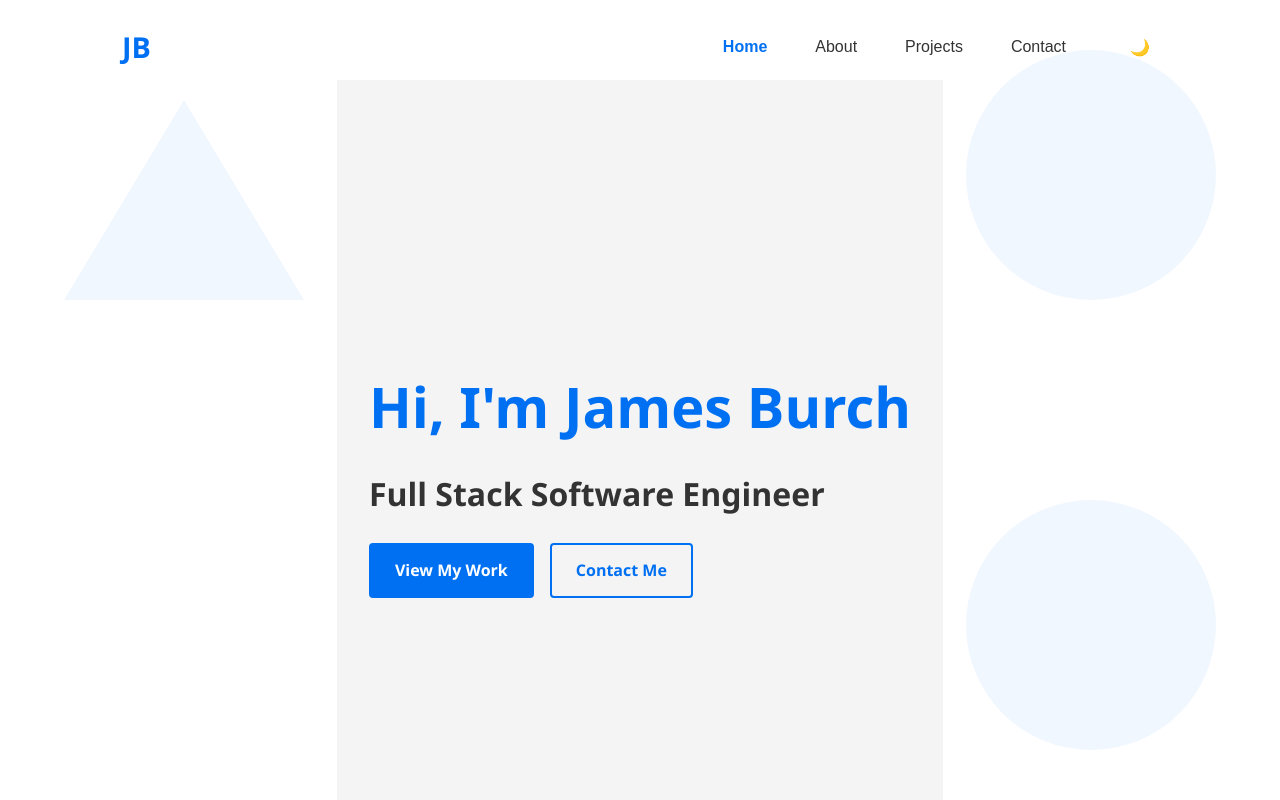
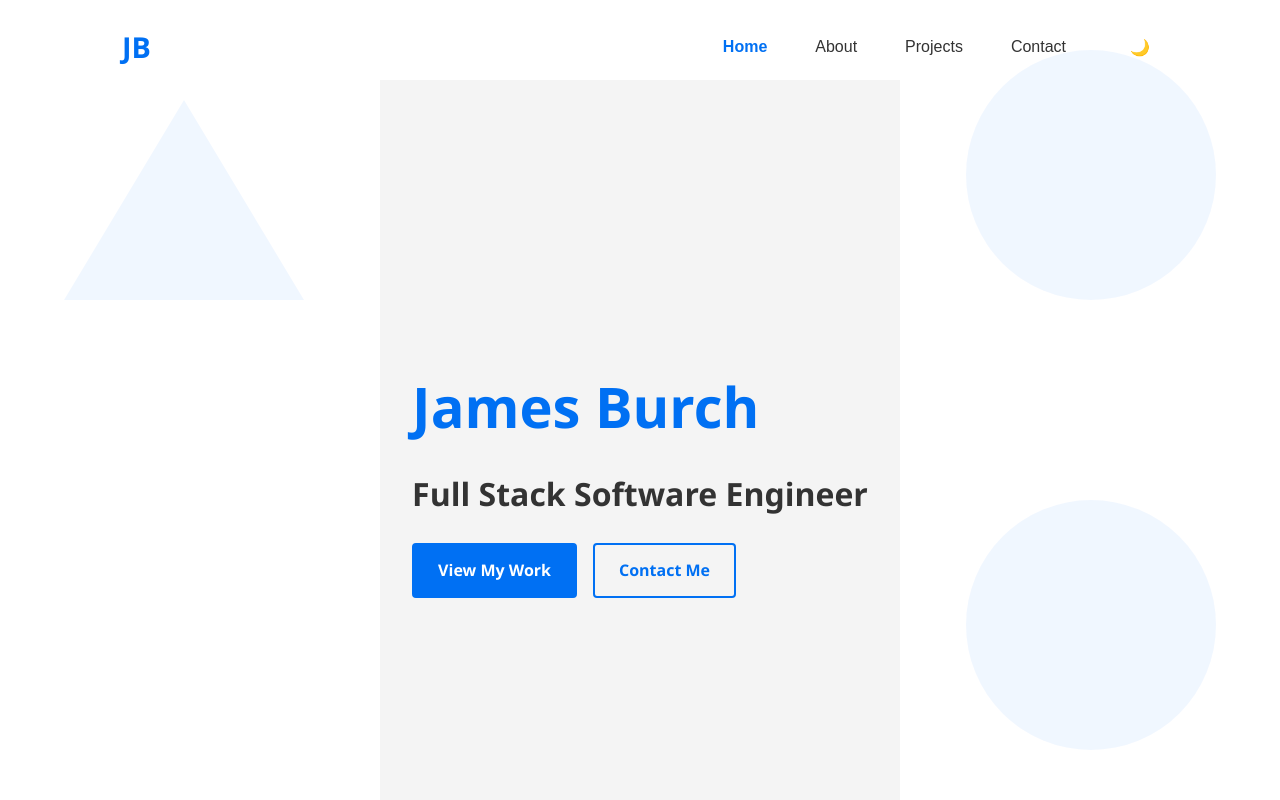
Before and after one commit to James-Burch/Resume-J-Burch, a React (Vite) app: page / in a window 1280 px wide. Shown: the top 800 px of the page. Built offline with nearby package versions, Linux system fonts and the light colour scheme.

Commit message:
Save edited files - unsure of changes

```diff
--- a/src/components/Hero.jsx
+++ b/src/components/Hero.jsx
@@ -6,7 +6,7 @@ const Hero = ({ onNavigate }) => {
         <div className="hero-section">
             <div className="container">
                 <div className="hero-content">
-                    <h1>Hi, I'm James Burch</h1>
+                    <h1>James Burch</h1>
                     <h2>Full Stack Software Engineer</h2>
                     <div className="hero-cta">
                         <NavLink
--- a/src/components/common/BackgroundShape.jsx
+++ b/src/components/common/BackgroundShape.jsx
@@ -1,7 +1,6 @@
 import React from 'react';
 
 const BackgroundShape = ({ type, position, customStyles = {} }) => {
-    // Base styles for all shapes
     const baseStyle = {
         position: 'absolute',
         zIndex: '-1',
@@ -10,7 +9,6 @@ const BackgroundShape = ({ type, position, customStyles = {} }) => {
         ...customStyles
     };
 
-    // Define different shapes
     const getShapeStyles = () => {
         switch (type) {
             case 'circle':
@@ -51,7 +49,6 @@ const BackgroundShape = ({ type, position, customStyles = {} }) => {
         }
     };
 
-    // Define position styles
     const getPositionStyles = () => {
         switch (position) {
             case 'top-right':
```
